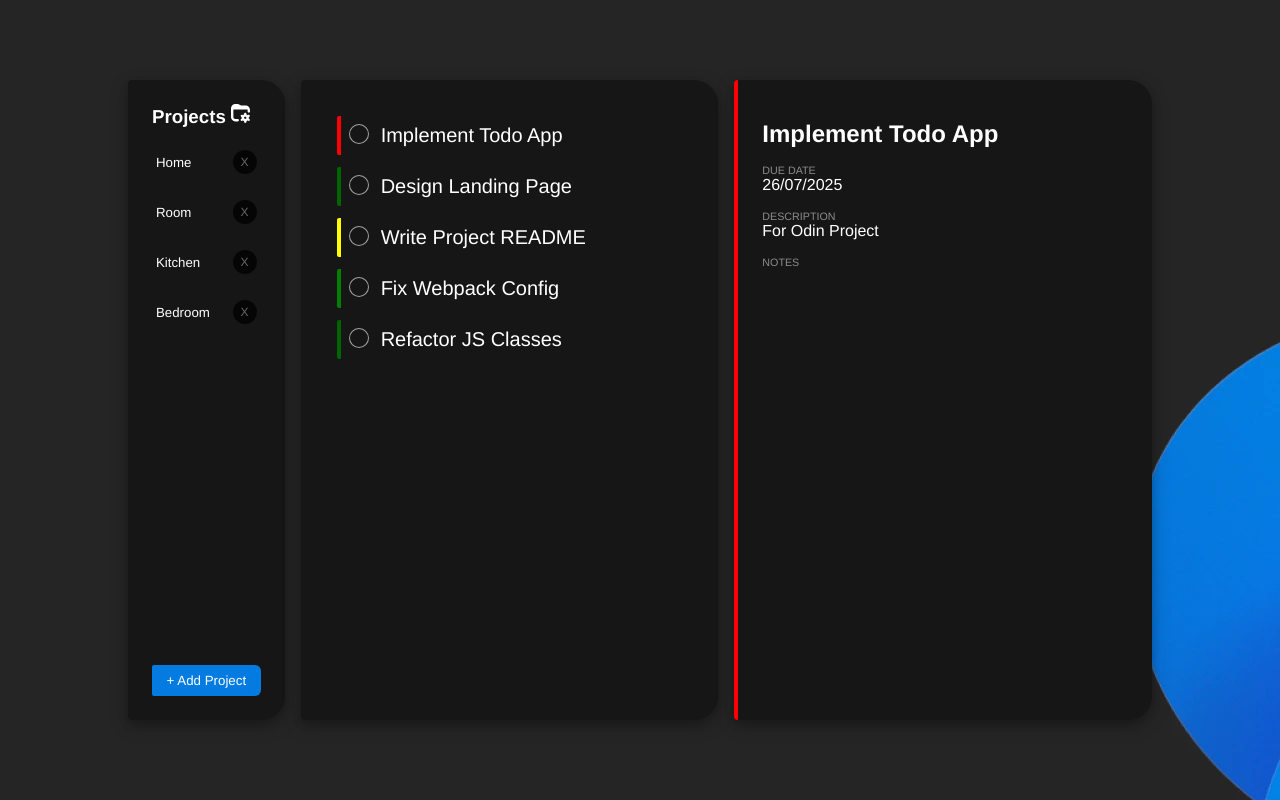
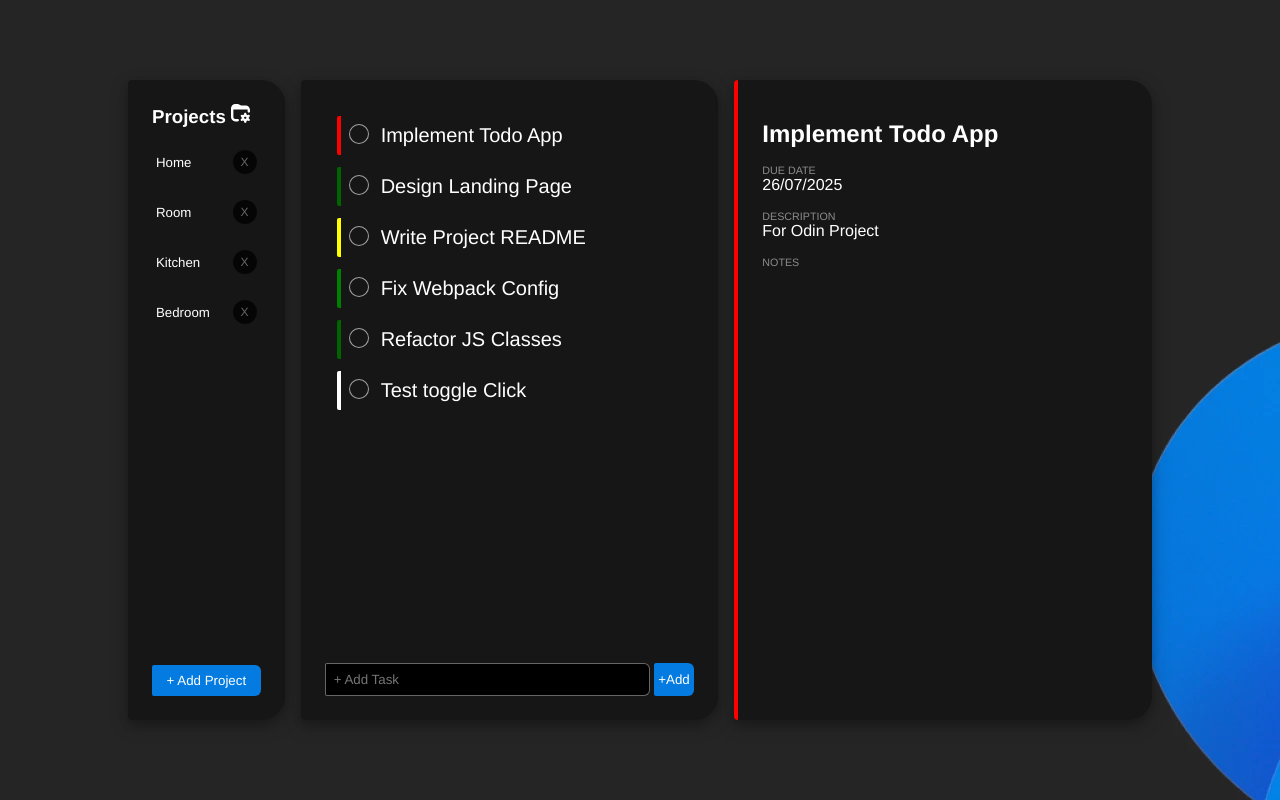
Before and after one commit to haristotle3/odin-todo-list, a website built with webpack: page src/template.html in a window 1280 px wide. Built offline with nearby package versions, Linux system fonts and the light colour scheme.

Commit message:
Implement add todo item Issue with completion toggler for newly added todo items

```diff
--- a/src/index.js
+++ b/src/index.js
@@ -56,6 +56,12 @@ PJ.addTodoItem(
   )
 );
 
+PJ.addTodoItem(
+  new TodoItem(
+    `Test toggle Click`,
+  )
+);
+
 PJ3.addTodoItem(
   new TodoItem(
     `Refactor JS2 Classes`,
--- a/src/project.js
+++ b/src/project.js
@@ -1,8 +1,16 @@
+import EventBus from "./EventBus";
+import TodoItem from "./todoItem";
 export default class Project {
   constructor(name) {
     this.id = crypto.randomUUID();
     this.name = name;
     this.todoItems = [];
+
+    EventBus.addEventListener("createTodoItem", (e) => {
+      if (this.id !== e.detail.projID) return;
+
+      this.addTodoItem(new TodoItem(e.detail.taskTitle));
+    });
   }
 
   getAllTodos() {
--- a/src/projectDOMHandler.js
+++ b/src/projectDOMHandler.js
@@ -9,7 +9,38 @@ export default class ProjectDOMHandler {
 
     this.todoItemsContainer = document.createElement("div");
 
+    this.addTodoDiv = document.createElement("div");
+
+    this.addItemForm = document.createElement("form");
+
+    this.addTodoItemInput = document.createElement("input");
+    this.addTodoItemInput.id = "taskTitle";
+    this.addTodoItemInput.placeholder = "+ Add Task";
+
+    this.addTodoItemButton = document.createElement("input");
+    this.addTodoItemButton.type = "submit";
+    this.addTodoItemButton.value = "+Add";
+
+    this.addItemForm.appendChild(this.addTodoItemInput);
+    this.addItemForm.appendChild(this.addTodoItemButton);
+    this.addTodoDiv.appendChild(this.addItemForm);
+
+    this.addItemForm.addEventListener("submit", (e) => {
+      e.preventDefault();
+      const taskInput = document.getElementById("taskTitle");
+      if (!taskInput.value) return;
+
+      EventBus.dispatchEvent(
+        new CustomEvent("createTodoItem", {
+          detail: { projID: this.project.getID(), taskTitle: taskInput.value },
+        })
+      );
+      this.addItemForm.reset();
+      this.refresh();
+    });
+
     this.taskListDiv.appendChild(this.todoItemsContainer);
+    this.taskListDiv.appendChild(this.addTodoDiv);
     this.root.appendChild(this.taskListDiv);
 
     EventBus.addEventListener("changeProject", (e) => {
--- a/src/styles.css
+++ b/src/styles.css
@@ -50,20 +50,18 @@ img[src$="svg"] {
   border-radius: 8px;
   margin: 18px 0;
   padding: 4px;
-
 }
 
 .project-div > h5 {
- font-weight: 100;
- align-self: center;
- pointer-events: none;
+  font-weight: 100;
+  align-self: center;
+  pointer-events: none;
 }
 
 .project-div:hover {
   background-color: rgba(85, 85, 85, 0.85);
   cursor: pointer;
 }
-
 
 .project-div > button {
   height: 2em;
@@ -84,7 +82,7 @@ img[src$="svg"] {
 .project-div > button:hover {
   opacity: 1;
   color: rgb(255, 255, 255);
-  font-weight:900;
+  font-weight: 900;
   background-color: red;
   border: 2px solid rgb(115, 0, 0);
 }
@@ -135,6 +133,41 @@ img[src$="svg"] {
   outline: none;
   border: 1px solid rgba(0, 0, 0, 0.5);
   padding: 2px;
+}
+
+.tasks {
+  display: flex;
+  flex-direction: column;
+  justify-content: space-between;
+}
+
+.tasks > div:last-child form {
+  display: grid;
+  grid-template-columns: 8fr 1fr;
+  gap: 4px;
+}
+
+.tasks > div input {
+  background-color: #000000;
+  color: white;
+
+  padding: 8px 8px;
+  border: 1px solid rgba(255, 255, 255, 0.4);
+  outline: none;
+  border-radius: 2px 6px 6px 2px;
+}
+
+.tasks > div:last-child input:hover,
+.tasks > div:last-child input:focus {
+  border: 1px solid white;
+}
+
+.tasks > div:last-child input[type="submit"] {
+  background-color: #037be0;
+  padding: 8px 4px;
+  border: none;
+  outline: none;
+  border-radius: 2px 6px 6px 2px;
 }
 
 .tasks .todo-item {
```
